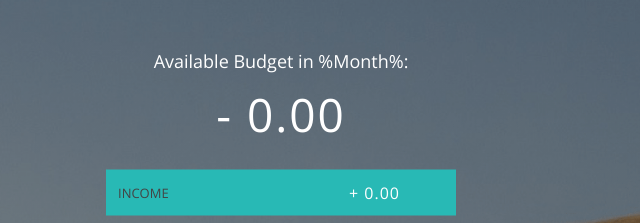
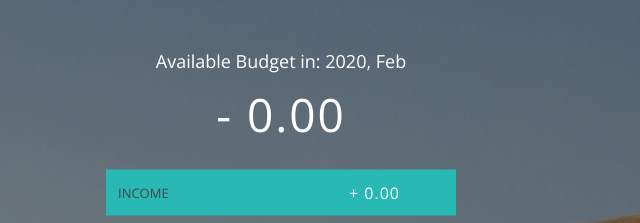
Before and after one commit to ivanvinicius/2020-javascript-course, a plain HTML site: page Section 6: Putting It All Together: The Budget App Project/index.html in a window 1280 px wide. Shown: the top 223 px of the page, 359-999 px from the left. Drawn offline with nearby package versions, Linux system fonts and the light colour scheme.

Commit message:
feat: showing the current date

```diff
--- a/Section 6: Putting It All Together: The Budget App Project/app.js
+++ b/Section 6: Putting It All Together: The Budget App Project/app.js
@@ -161,6 +161,7 @@ var UIController = (() => {
     percentageLabel: '.budget__expenses--percentage',
     container: '.container',
     expensesPercLabel: '.item__percentage',
+    dateLabel: '.budget__title--month',
   }
 
   var formatNumber = (num, type) => {
@@ -291,6 +292,18 @@ var UIController = (() => {
       });
     },
 
+    displayDate: () => {
+      var now, month, year;
+      const monthNames = ['Jan', 'Feb', 'Mar', 'Apr', 'May', 'Jun', 'July', 'Aug', 'Sep', 'Oct', 'Nov', 'Dec'];
+
+      now = new Date();
+
+      month = now.getMonth();
+      year = now.getFullYear();
+
+      document.querySelector(DOMstrings.dateLabel).textContent = year + ', ' + monthNames[month];
+    },
+
     getDOMstrings: () => {
       return DOMstrings;
     },
@@ -384,6 +397,8 @@ var controller = ((budgetCtrl, UICtrl) => {
 
   return {
     init: () => {
+      UICtrl.displayDate();
+
       UICtrl.displayBudget({
         budget: 0,
         totalIncome: 0,
--- a/Section 6: Putting It All Together: The Budget App Project/index.html
+++ b/Section 6: Putting It All Together: The Budget App Project/index.html
@@ -12,7 +12,7 @@
         <div class="top">
             <div class="budget">
                 <div class="budget__title">
-                    Available Budget in <span class="budget__title--month">%Month%</span>:
+                    Available Budget in: <span class="budget__title--month">%Month%</span>
                 </div>
 
                 <div class="budget__value">+ 2,345.64</div>
```
